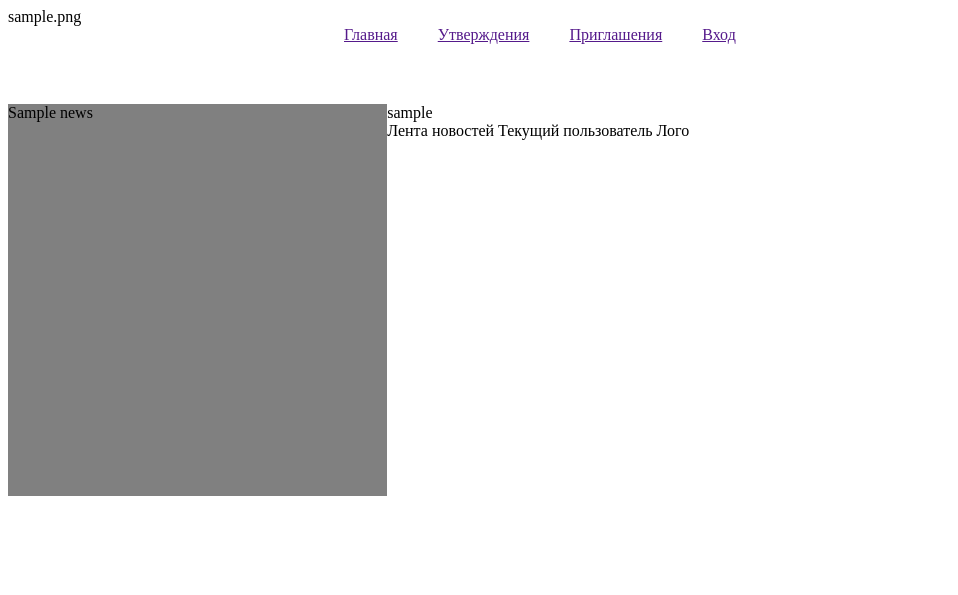
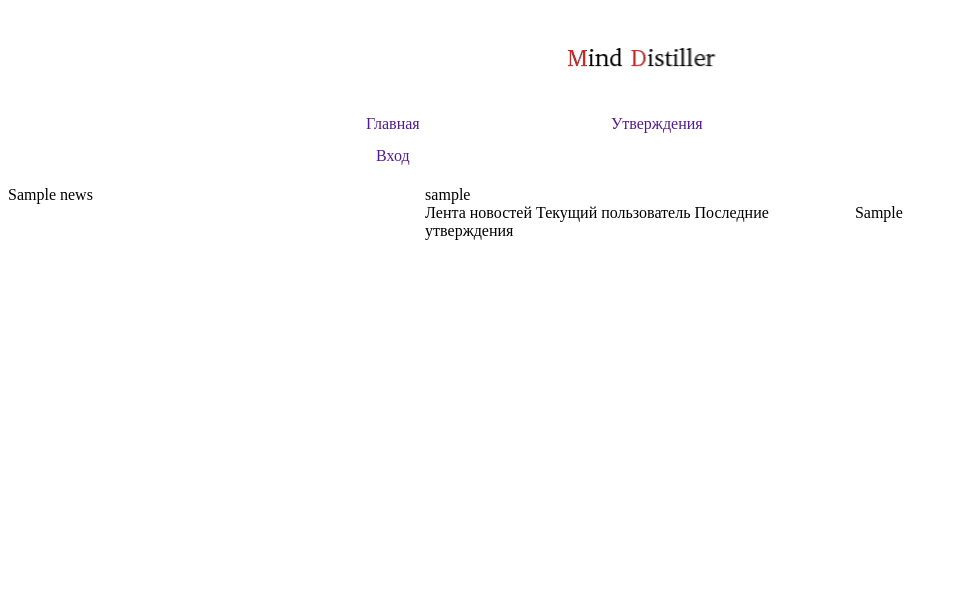
Before and after one commit to Egor3f/mind_distiller, a PHP site: template views/main.html.php in a window 1280 px wide. Shown: the top 595 px of the page, without its empty margins (0-958 px from the left). Run offline with PHP 8.4, Linux system fonts and the light colour scheme; the template is opened without the code that fills it: most values are stand-ins (such as "Sample title", 1, 10 or a date in 2020); data that the repository does not hold is empty.

Commit message:
Влиты views

```diff
--- a/views/css/style.css
+++ b/views/css/style.css
@@ -1,8 +1,9 @@
 	#main-menu{
+		float:center;
 		list-style: none;
 		padding: 0;
 		margin: 0 auto;
-		width: 50%;
+		width: 60%;
 		height: 10%;
 		overflow: hidden;
 		position: relative;
@@ -10,29 +11,45 @@
 
 	#main-menu li{
 		float: left;
-		padding: 0 20px;
+		padding: 0px 20px;
 		margin: 0;
 		position: relative;
 	}
 	#main-menu a:link{
 		color: #000;
+		display: block;
+		text-align:center;
+		height: 2em;
+		width: 14em;
+		text-decoration: none;
+		line-height:2em;
 	}
 	#main-menu a:hover{
 		color: #000;
-		background: #dddddd;
-
+		background: #e76c6c;
 	}
 
 	.news{
 		float: left;
-		width: 30%;
+		width: 33%;
 		height: 50%;
-		background: gray;
 		color: #000;
 	}
+	.news:hover{
+	background: grey;
+	}
 	.login{
+
 		color: #000;
 	}
 	.login label{
 		color: #000;
 	}
+	.latest_assertions{
+	float: right;
+	width: 33%;
+	height: 50%;
+	}
+	.latest_assertions:hover{
+	background: grey;
+	}
--- a/views/layouts/default.html.php
+++ b/views/layouts/default.html.php
@@ -12,16 +12,14 @@
             <? endif ?>
         <? endforeach ?>
     </div>
-    <?if(isset($logo)):?>
-    <div id="logo">
-        <?=$logo;?>
+
+    <div id="logo" align="center">
+     <img src="views/img/logo.png">
     </div>
-    <?endif?>
-    <div id="navigation">
+    <div id="navigation" width=100%>
 	<ul id="main-menu">
             <li><a href="<?=url_for('')?>">Главная</a></li>
             <li><a href="<?=url_for('assertions')?>">Утверждения</a></li>
-            <li><a href="<?=url_for('invitations')?>">Приглашения</a></li>
             <?if($user):?>
                 <li><a href="<?=url_for('logout')?>">Выход</a></li>
             <?else:?>
@@ -31,7 +29,7 @@
     </div>
 
     <? if (isset($news)):?>
-        <div class="news" width=50%>
+        <div class="news">
             <?= $news; ?>
         </div>
     <?endif?>
@@ -42,7 +40,14 @@
         </div>
     <?endif?>
 
-    <div id="content">
+    <? if (isset($latest_assertions)):?>
+        <div class="latest_assertions">
+            <?= $latest_assertions; ?>
+        </div>
+    <?endif?>
+
+    <div id="content" width=100%>
         <?= $content; ?>
     </div>
+
 </body>
--- a/views/login.html.php
+++ b/views/login.html.php
@@ -3,14 +3,14 @@
 		<form id="login" action="<?=url_for('login')?>" method="post">
 		<table>
 				<tr>
-					<td>
+					<td align="right">
 						<label>Логин:</label>
 					</td>
 					<td>
-				<input type="text" name='username' id='username' maxlength="50" /><br>
+						<input type="text" name='username' id='username' maxlength="40" /><br>
 					</td>
 				<tr>
-				<td>
+					<td align="right">
 						<label>Пароль:</label>
 					</td>
 					<td>
--- a/views/main.html.php
+++ b/views/main.html.php
@@ -6,10 +6,6 @@
 Текущий пользователь
 <?php end_content_for(); ?>
 
-<?php content_for('logo'); ?>
-Лого
+<?php content_for('latest_assertions'); ?>
+Последние утверждения
 <?php end_content_for(); ?>
-
-<?php content_for('navigation'); ?>
-<script src="views/js/loadmenu.js"></script>
-<?php end_content_for(); ?>
```
Also changed, not shown: views/img/logo.png (added). Lines whose indentation alone changed are shown as unchanged.
